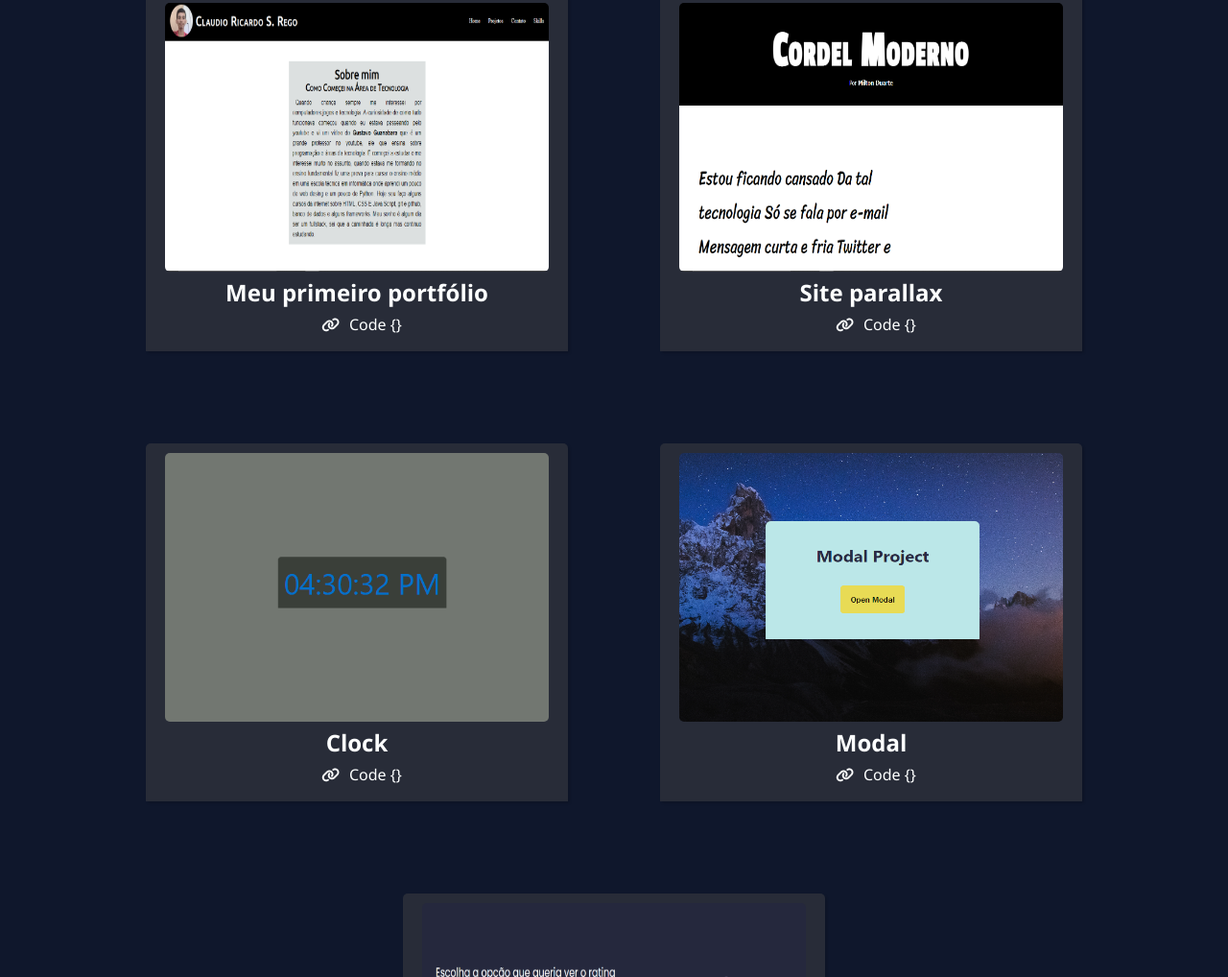
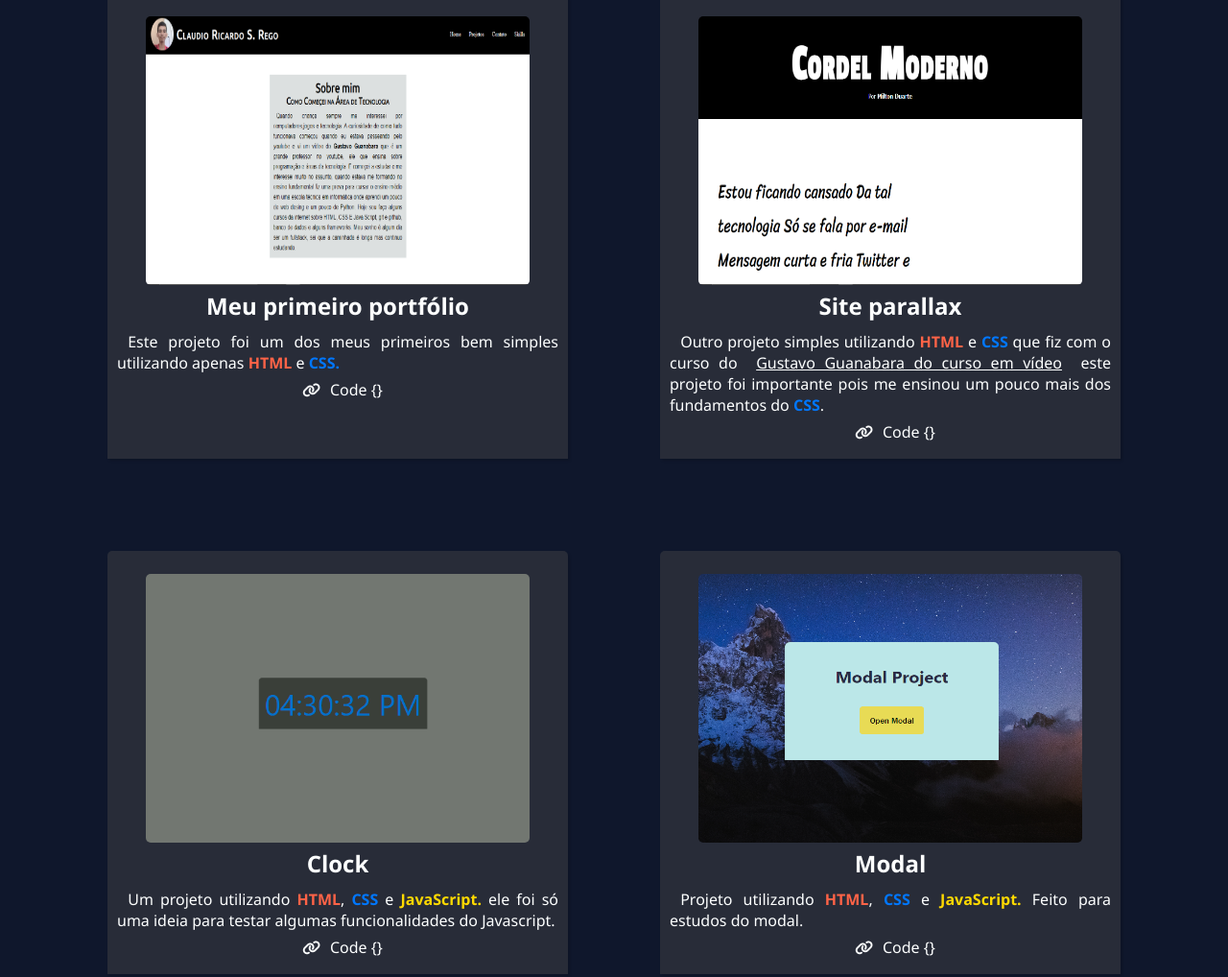
Before and after one commit to riclou/Portfolio002, a plain HTML site: page index.html in a window 1280 px wide. Shown: the part 2126-3144 px from the top of the page at 96% size. Drawn offline with Linux system fonts and the light colour scheme.

Commit message:
mudanças na aba de projetos

```diff
--- a/index.html
+++ b/index.html
@@ -62,29 +62,45 @@
         <h1 class="title-word title-word-2 default-h1">Projetos</h1>
         <div class="container">
             <div class="div-projects">
+                <div class="all-projects">
                   <a target="_blank" href="http://portfolio-riclou.vercel.app/"><img class="proj-img" src="img/port01.png" alt="Portfolio Image"></a>
                   <h2>Meu primeiro portfólio</h2>
+                  <p class="description">Este projeto foi um dos meus primeiros bem simples utilizando apenas <strong class="html">HTML</strong> e <strong class="css">CSS.</strong></p>
                   <a  target="_blank" href="https://github.com/riclou/portfolio"><i class="fa-solid fa-link"></i>Code {}</a>
                 </div>
+            </div>
             <div class="div-projects">
+                <div class="all-projects">
                   <a target="_blank" href="http://parallax-project.vercel.app/"><img class="proj-img" src="img/parallax-project.png" alt="parallax Image"></a>
                   <h2>Site parallax</h2>
+                  <p class="description">Outro projeto simples utilizando <strong class="html">HTML</strong> e <strong class="css">CSS</strong> que fiz com o curso do <a class="description-link" href="https://www.youtube.com/c/CursoemV%C3%ADdeo">Gustavo Guanabara do curso em vídeo</a> este projeto foi importante pois me ensinou um pouco mais dos fundamentos do <strong class="css">CSS</strong>.</p>
                   <a target="_blank" href="https://github.com/riclou/Parallax-Project"><i class="fa-solid fa-link"></i>Code {}</a>
                 </div>
+            </div>
             <div class="div-projects">
+                <div class="all-projects">
                   <a target="_blank" href="http://clock-riclou.vercel.app/"><img class="proj-img" src="img/clock.png" alt="Clock Image"></a>
                   <h2>Clock</h2>
+                  <p class="description">Um projeto utilizando <strong class="html">HTML</strong>, <strong class="css">CSS</strong> e <strong class="js">JavaScript.</strong> ele foi só uma ideia para testar algumas funcionalidades do Javascript.</p>
                   <a target="_blank" href="https://github.com/riclou/Clock"><i class="fa-solid fa-link"></i>Code {}</a>
                 </div>
+            </div>
             <div class="div-projects">
+                <div class="all-projects">
                   <a target="_blank" href="http://modal-project-black.vercel.app/"><img class="proj-img" src="img/modal.png" alt="Modal Image"></a>
                   <h2>Modal</h2>
+                  <p class="description">Projeto utilizando <strong class="html">HTML</strong>, <strong class="css">CSS</strong> e <strong class="js">JavaScript.</strong> Feito para estudos do modal.</p>
                   <a target="_blank" href="https://github.com/riclou/Modal-project"><i class="fa-solid fa-link"></i>Code {}</a>
                 </div>
+            </div>
             <div class="div-projects">
+                <div class="all-projects">
                   <a target="_blank" href="https://imdb-movies-virid.vercel.app/"><img class="proj-img" src="img/IMDB.png" alt="IMDB Image"></a>
                   <h2>IMDB - Movies</h2>
+                    <p class="description">Um projeto um pouco diferente que eu fiz utilizando a <strong class="api">API</strong> do IMDB, nele eu usei bastante o <strong class="js">JavaScript</strong> um projeto muito bacana.</p>
+
                   <a target="_blank" href="https://github.com/riclou/IMDB-Movies"><i class="fa-solid fa-link"></i>Code {}</a>
+                </div>
             </div>
         </div>
     </section>
--- a/script.js
+++ b/script.js
@@ -80,6 +80,6 @@ document.querySelectorAll('a[href^="#"]').forEach(anchor => {
       e.preventDefault();
       document.querySelector(this.getAttribute('href')).scrollIntoView({
           behavior: 'smooth'
-      });
-  });
-});
+      })
+  })
+})
--- a/style.css
+++ b/style.css
@@ -368,6 +368,38 @@ gap: 3rem;
   background-position: center center;
   background-size: cover;
   box-shadow: rgba(0, 0, 0, 0.15) 1.95px 1.95px 2.6px;
+  max-width: 30rem;
+}
+.close{
+  display: none;
+}
+.fa-regular{
+  cursor: pointer;
+}
+.description{
+  font-family: 'Segoe UI', Tahoma, Geneva, Verdana, sans-serif;
+  color: var(--words);
+  margin-top: 0.6rem;
+  text-align: justify;
+  text-indent: 0.7rem;
+}
+.description-link{
+  text-decoration: underline;
+}
+.js{
+  color: rgb(255, 217, 0);
+}
+.css{
+  color: rgb(0, 119, 255);
+}
+.html{
+  color: tomato;
+}
+.api{
+  color:crimson;
+}
+.all-projects{
+  margin-top: 0.9rem;
 }
 .div-projects:hover{
   transform: translateY(0) scale(1.05);
```
Lines whose indentation alone changed are shown as unchanged.
